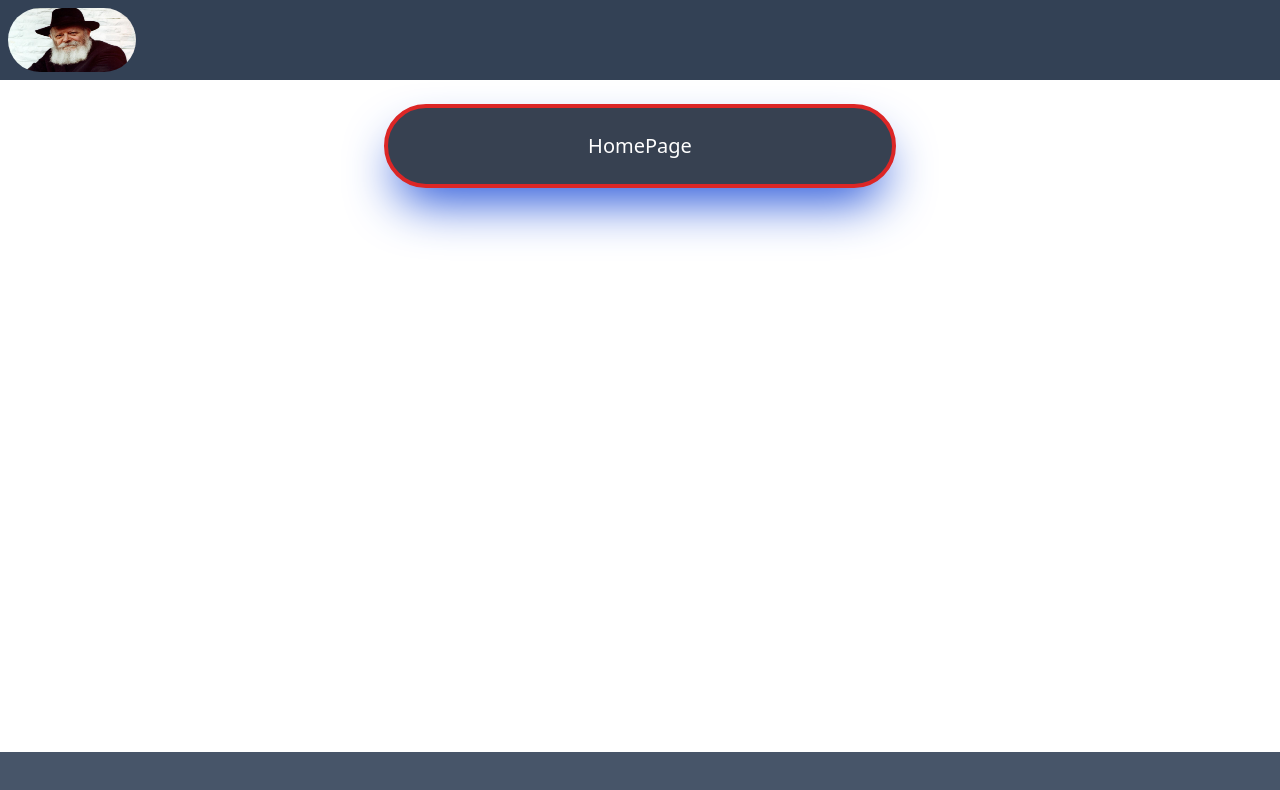
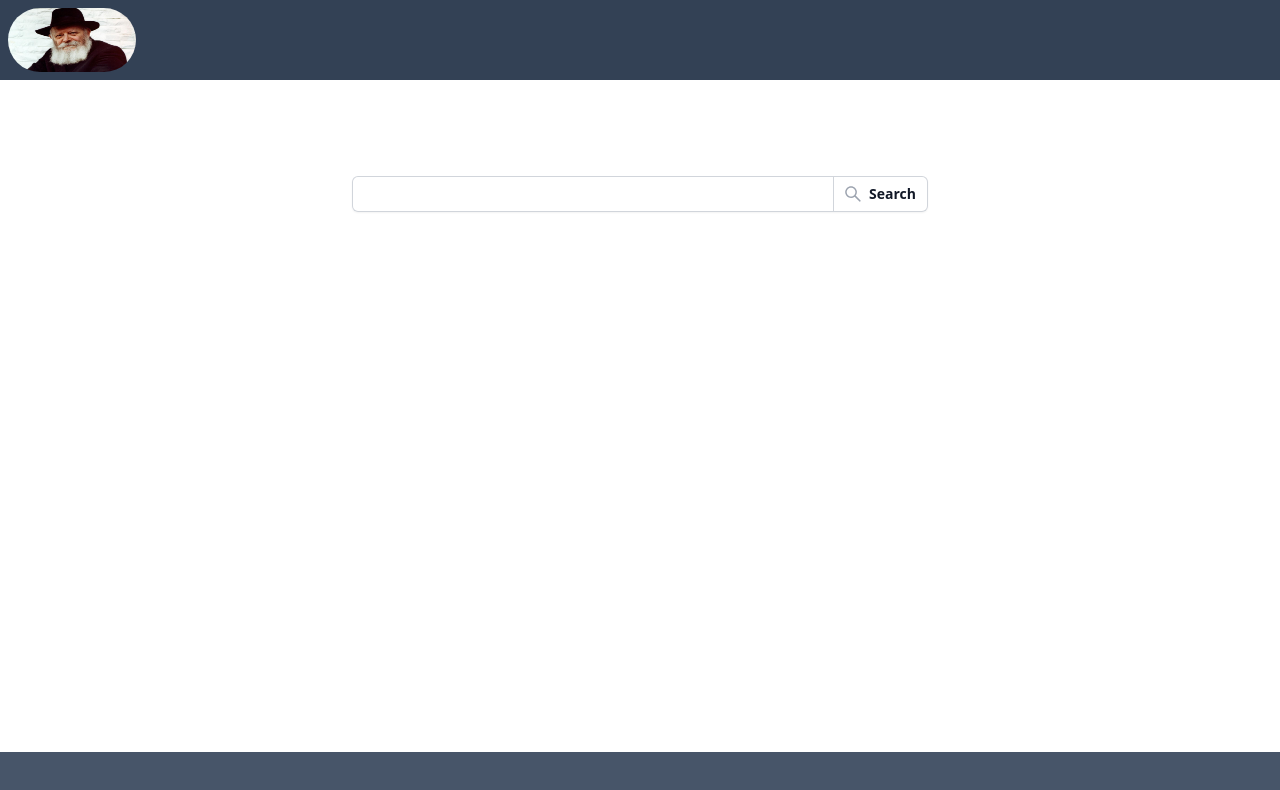
Before and after one commit to matthew-a-klein/drashos-site, a React (Vite) app in the folder frontend/: page / in a window 1280 px wide. Shown: the top 790 px of the page. Built offline with nearby package versions, Linux system fonts and the light colour scheme.

Commit message:
Add Searchbar to haome page

```diff
--- a/frontend/src/components/Base.tsx
+++ b/frontend/src/components/Base.tsx
@@ -6,7 +6,7 @@ const Base = () => {
   return (
     <div className="flex min-h-screen flex-col">
       <Navbar />
-      <div className="mb-auto">
+      <div className="mb-auto ">
         <Outlet />
       </div>
 
--- /dev/null
+++ b/frontend/src/components/Searchbar.tsx
@@ -0,0 +1,34 @@
+import React from "react";
+import { AiOutlineSearch as SearchIcon } from "react-icons/ai";
+import { Form } from "react-router-dom";
+
+const Searchbar = () => {
+  return (
+    <div>
+      <Form className="mt-24 ">
+        <div>
+          <div className="mt-2 flex max-w-xl  mx-auto rounded-md shadow-sm">
+            <div className="relative flex flex-grow items-stretch focus-within:z-10">
+              <input
+                type="text"
+                className="block w-full rounded-none rounded-l-md border-0 py-1.5 pl-10 text-gray-900 ring-1 ring-inset ring-gray-300 placeholder:text-gray-400 focus:ring-2 focus:ring-inset focus:ring-indigo-600 sm:text-sm sm:leading-6"
+              />
+            </div>
+            <button
+              type="button"
+              className="relative -ml-px inline-flex items-center gap-x-1.5 rounded-r-md px-3 py-2 text-sm font-semibold text-gray-900 ring-1 ring-inset ring-gray-300 hover:bg-gray-50"
+            >
+              <SearchIcon
+                className="-ml-0.5 h-5 w-5 text-gray-400"
+                aria-hidden="true"
+              />
+              Search
+            </button>
+          </div>
+        </div>
+      </Form>
+    </div>
+  );
+};
+
+export default Searchbar;
--- a/frontend/src/pages/HomePage.tsx
+++ b/frontend/src/pages/HomePage.tsx
@@ -1,9 +1,9 @@
-import React from "react";
+import Searchbar from "../components/Searchbar";
 
 const HomePage = () => {
   return (
-    <div className="bg-gray-700 max-w-lg mx-auto mt-6 text-center p-6 text-white text-xl rounded-full border-4 border-red-600 shadow-blue-700 shadow-2xl">
-      HomePage
+    <div className="">
+      <Searchbar />
     </div>
   );
 };
```
